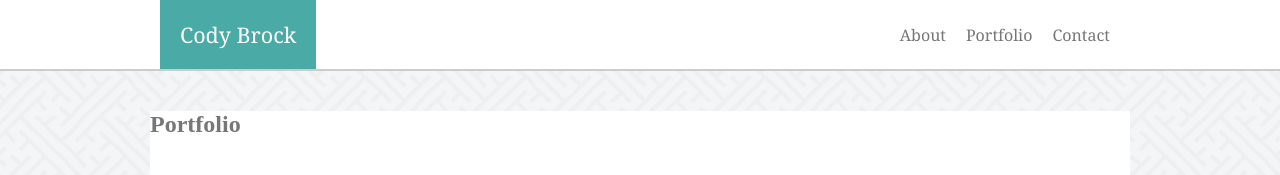
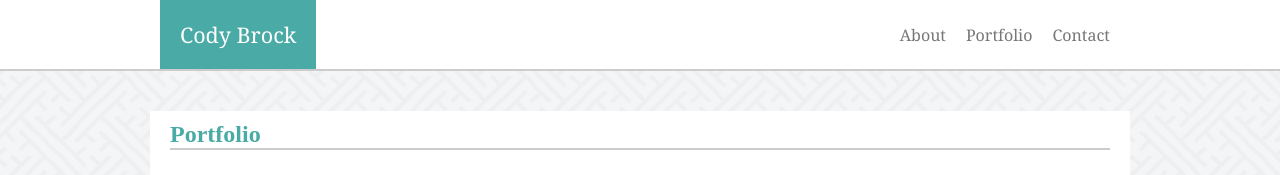
Before and after one commit to cody-brock/Responsive-Portfolio, a plain HTML site: page portfolio.html in a window 1280 px wide. Shown: the top 175 px of the page. Drawn offline with Linux system fonts and the light colour scheme.

Commit message:
changes portfolio header to the styled h2 tag instead of h1

```diff
--- a/portfolio.html
+++ b/portfolio.html
@@ -36,7 +36,7 @@
         <div class="main-content-wrapper portfolio" style="padding-bottom: 150px;">
 
                 <section class="main-section">
-                  <h1>Portfolio</h1>
+                  <h2>Portfolio</h2>
 
                   <div class="work">
                     <img src="https://github.com/jaymar14/week-3/blob/master/Responsive-Portfolio-master/assets/images/technics-q-c-640-480-1.jpg?raw=true" alt="Word Guess">
```
